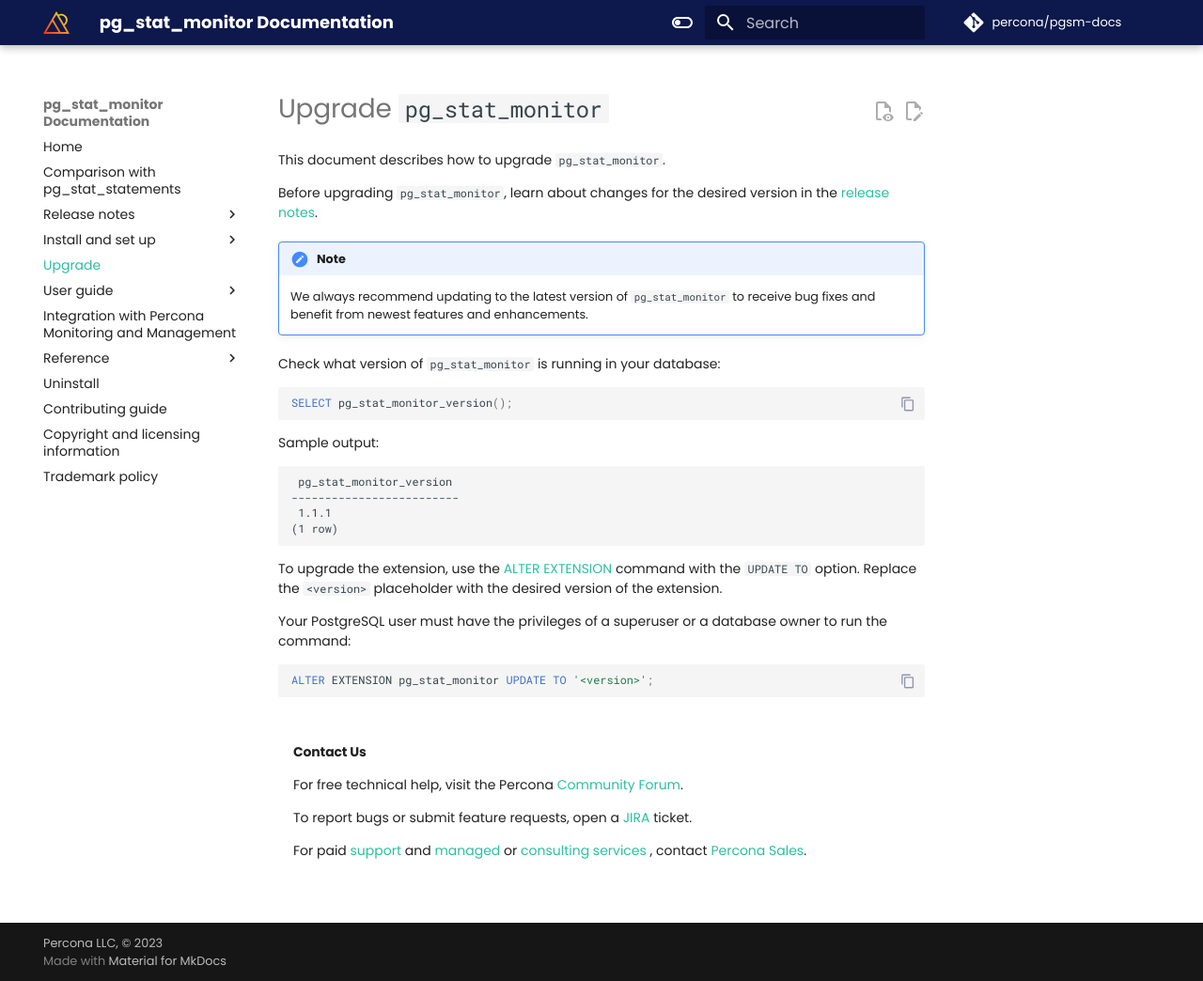
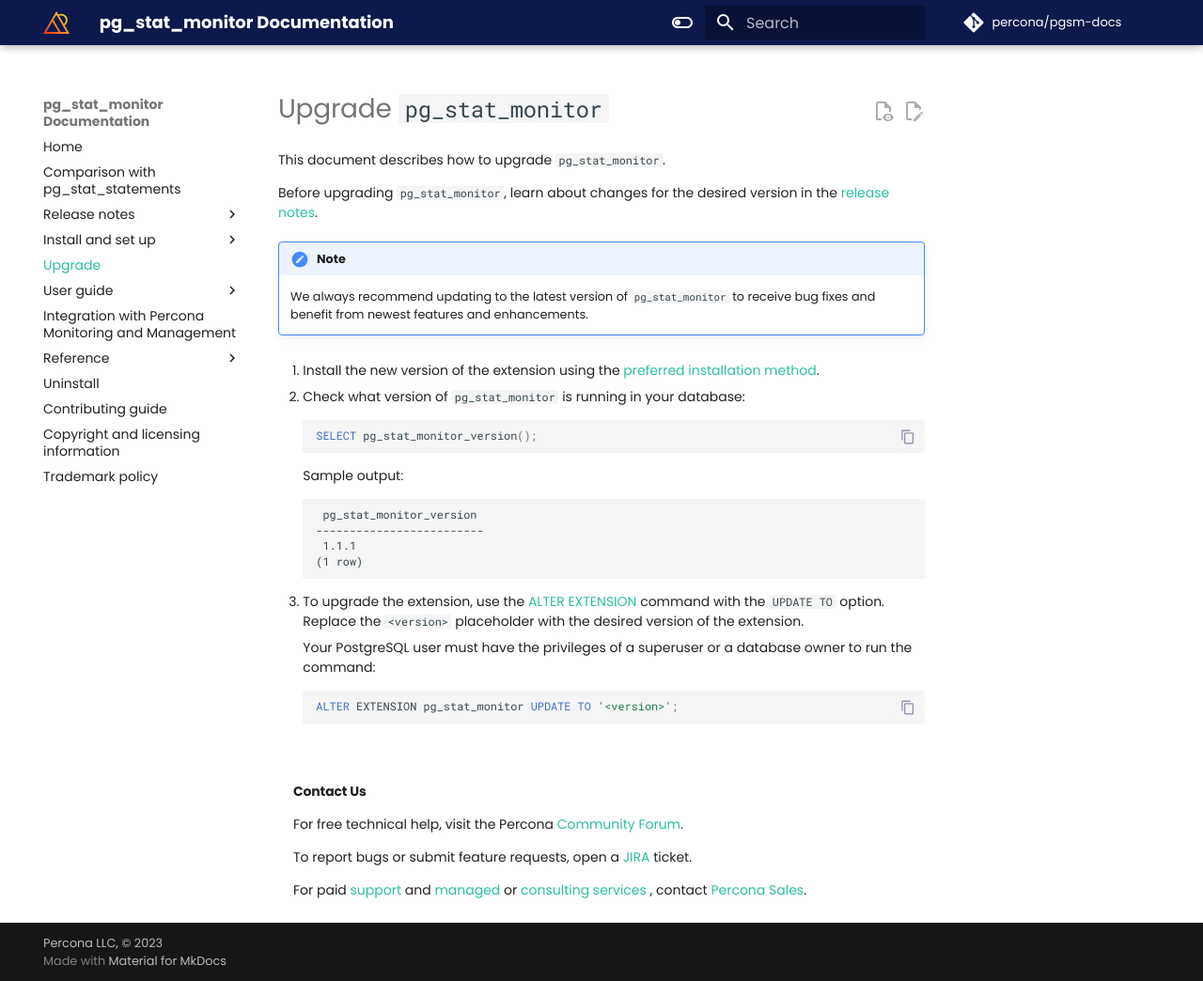
Before and after one commit to percona/pgsm-docs, an MkDocs documentation site: the page built from docs/upgrade.md, in a window 1280 px wide and 1044 px high. Shown: the whole window at 94% size. Built offline with MkDocs 1.6.1 and Material for MkDocs 9.7.7, drawn with Linux system fonts in a browser that asks for light colours; nearby versions of some CDN libraries; comment, search, counter and statistics services are not loaded; the version menu is left out.

Commit message:
PG-639 Added the step to update the package
modified:   docs/upgrade.md

````diff
--- a/docs/upgrade.md
+++ b/docs/upgrade.md
@@ -8,25 +8,27 @@ Before upgrading `pg_stat_monitor`, learn about changes for the desired version
 
     We always recommend updating to the latest version of `pg_stat_monitor` to receive bug fixes and benefit from newest features and enhancements.
 
-Check what version of `pg_stat_monitor` is running in your database:
+1. Install the new version of the extension using the [preferred installation method](install.md#installation-guidelines).
 
-```sql
-SELECT pg_stat_monitor_version();
-```
+2. Check what version of `pg_stat_monitor` is running in your database:
 
-Sample output:
+    ```sql
+    SELECT pg_stat_monitor_version();
+    ```
 
-```{.text .no-copy}
- pg_stat_monitor_version
--------------------------
- 1.1.1
-(1 row)
-```
+    Sample output:
 
-To upgrade the extension, use the [ALTER EXTENSION](https://www.postgresql.org/docs/current/sql-alterextension.html) command with the `UPDATE TO` option. Replace the `<version>` placeholder with the desired version of the extension.
+    ```{.text .no-copy}
+     pg_stat_monitor_version
+    -------------------------
+     1.1.1
+    (1 row)
+    ```
 
-Your PostgreSQL user must have the privileges of a superuser or a database owner to run the command:
+3. To upgrade the extension, use the [ALTER EXTENSION](https://www.postgresql.org/docs/current/sql-alterextension.html) command with the `UPDATE TO` option. Replace the `<version>` placeholder with the desired version of the extension.
 
-```sql
-ALTER EXTENSION pg_stat_monitor UPDATE TO '<version>';
-```
+    Your PostgreSQL user must have the privileges of a superuser or a database owner to run the command:
+
+    ```sql
+    ALTER EXTENSION pg_stat_monitor UPDATE TO '<version>';
+    ```
````
